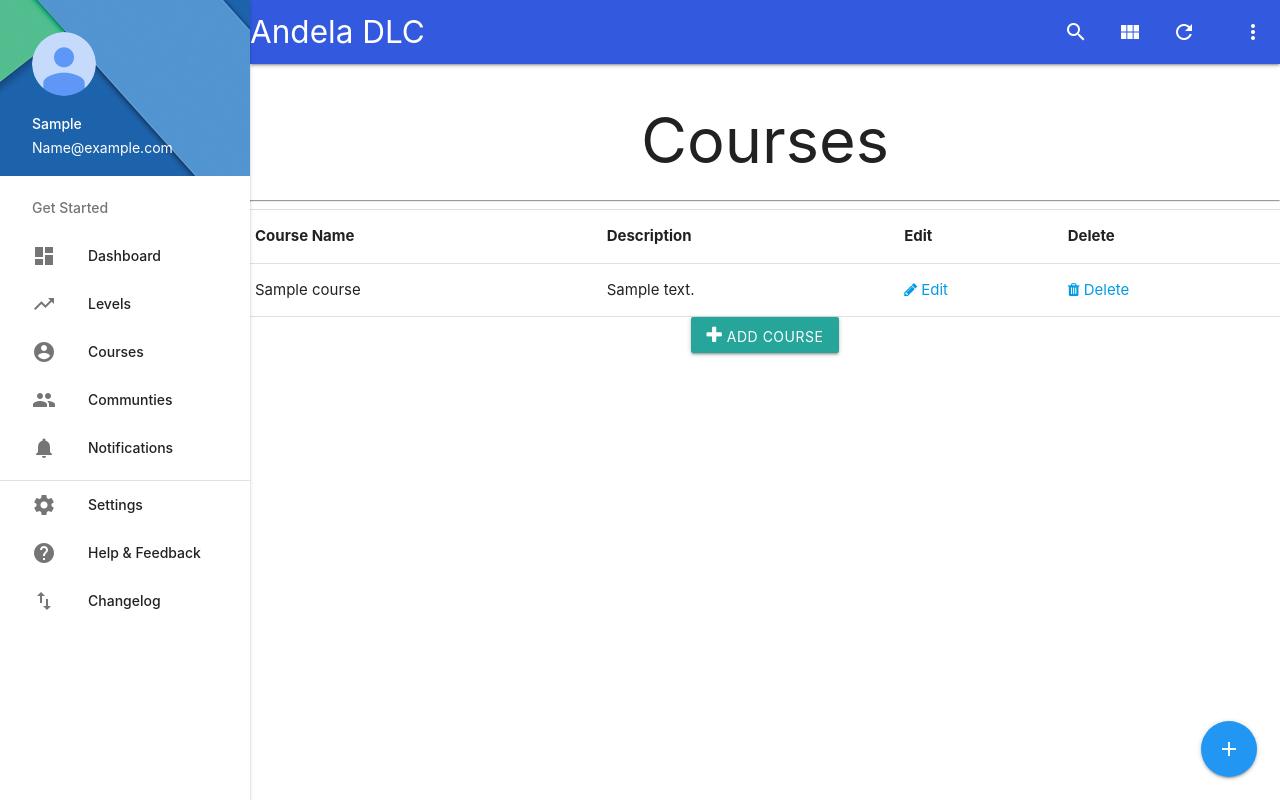
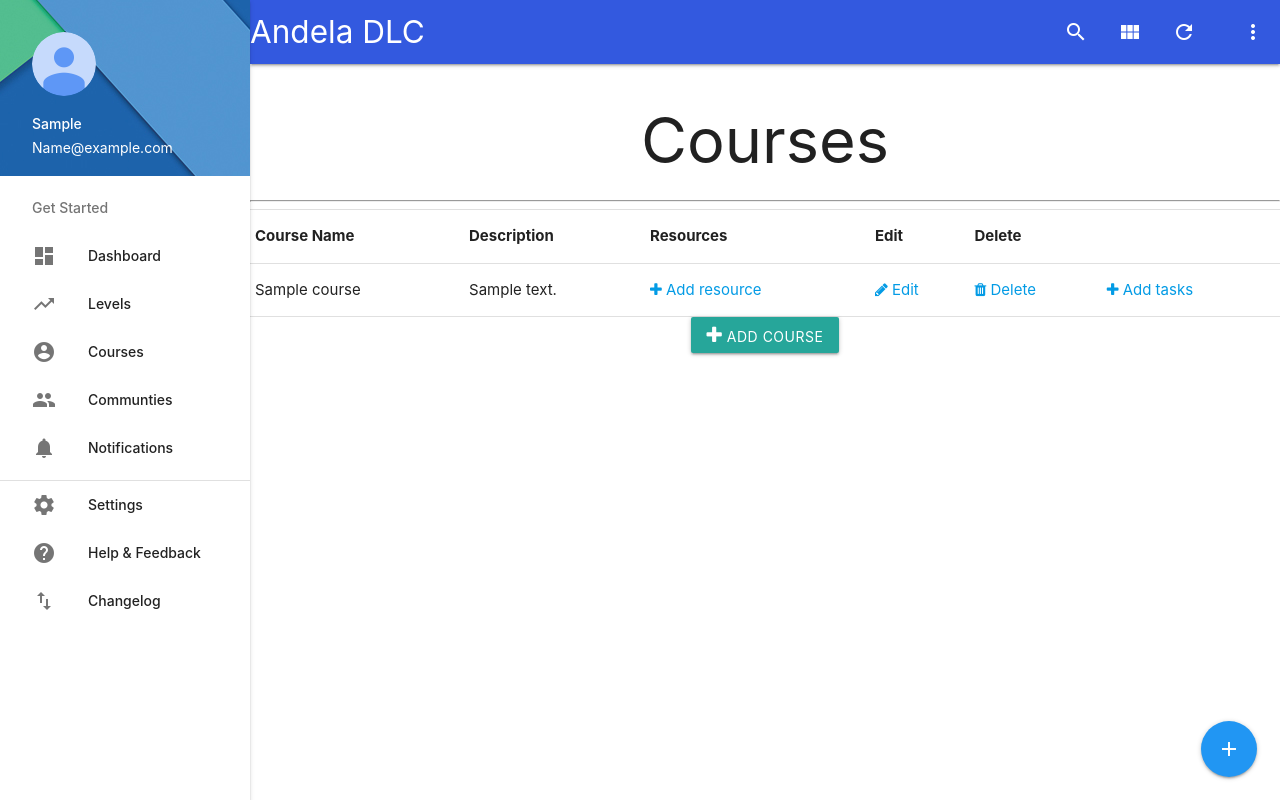
Before and after one commit to mnjaggah/DLC-andela, a Flask app: page /courses in a window 1280 px wide. Run offline with Flask 2, Linux system fonts and the light colour scheme; a user stored in the database is signed in; tables that the repository leaves empty hold one stand-in row (values such as "Sample post"); parts of the project's set-up code (start-up, migrations or seed data) failed here and were passed over; some libraries are stand-ins or nearby versions.

Commit message:
(Feature) modified templates

```diff
--- a/app/templates/courses.html
+++ b/app/templates/courses.html
@@ -20,6 +20,7 @@
                 <tr>
                   <th>Course Name</th>
                   <th>Description</th>
+                  <th>Resources</th>
                   <th>Edit</th>
                   <th>Delete</th>
                 </tr>
@@ -29,6 +30,9 @@
                 <tr>
                   <td>{{ course.name }}</td>
                   <td>{{ course.description }}</td>
+                  <td> <a href="{{ url_for('add_resource') }}"> <i class="fa fa-plus"></i> Add resource
+                    </a>
+                  </td>
                   <td> <a href="{{ url_for('edit_course', id=course.id) }}"> <i class="fa fa-pencil"></i> Edit
                     </a>
                   </td>
@@ -36,7 +40,12 @@
                     <a href="{{ url_for('delete_course', id=course.id) }}"> <i class="fa fa-trash"></i> Delete
                     </a>
                   </td>
+                  <td>
+                    <a href="{{ url_for('add_tasks') }}"> <i class="fa fa-plus"></i> Add tasks
+                    </a>
+                  </td>
                 </tr>
+
                 {% endfor %}
               </tbody>
             </table>
@@ -45,6 +54,7 @@
             <div style="text-align: center">
               <h3> No courses have been added. </h3>
               <hr class="intro-divider">
+
 {% endif %}
 <a href="{{ url_for('add_course') }}" class="btn btn-default btn-lg">
   <i class="fa fa-plus"></i>
```
Lines whose indentation alone changed are shown as unchanged.
